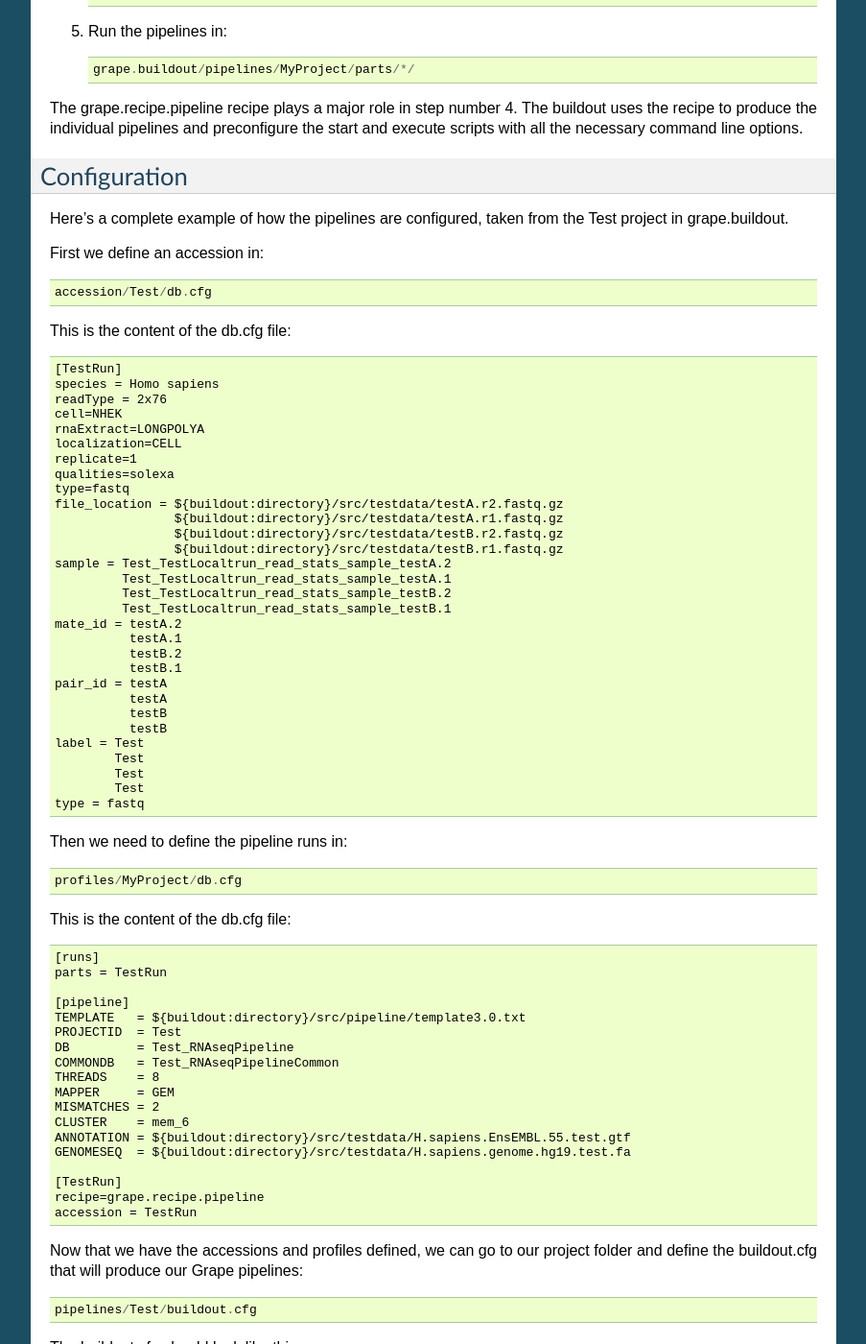
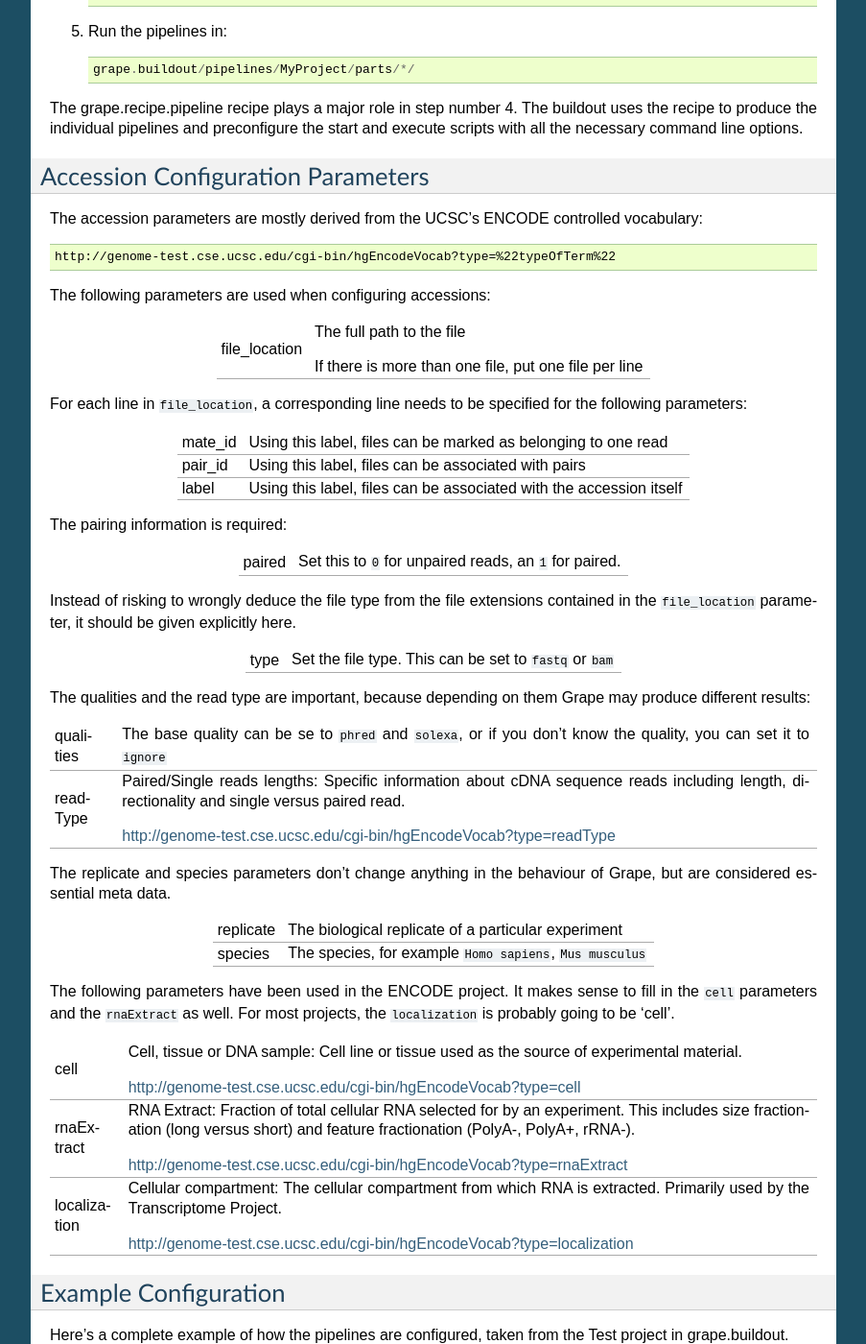
Before and after one commit to rna-seq/grape.recipe.pipeline, a Sphinx documentation site: the page built from docs/source/index.rst, in a window 1280 px wide and 1400 px high, scrolled down 862 px. Shown: the whole window at 96% size, without its empty margins (198-1101 px from the left). Built offline with Sphinx 7.4.7, drawn with Linux system fonts in a browser that asks for light colours; some of the changed text lies outside the part shown.

Commit message:
=accession configuration

```diff
--- a/docs/source/index.rst
+++ b/docs/source/index.rst
@@ -58,8 +58,85 @@ The buildout uses the recipe to produce the individual pipelines and
 preconfigure the start and execute scripts with all the necessary command
 line options.
 
-Configuration
--------------
+Accession Configuration Parameters
+----------------------------------
+
+The accession parameters are mostly derived from the UCSC's ENCODE controlled vocabulary::
+
+    http://genome-test.cse.ucsc.edu/cgi-bin/hgEncodeVocab?type=%22typeOfTerm%22
+
+The following parameters are used when configuring accessions:
+
+============= ====================================================================
+file_location The full path to the file
+
+              If there is more than one file, put one file per line
+============= ====================================================================
+
+For each line in ``file_location``, a corresponding line needs to be specified for the
+following parameters:
+
+============= ====================================================================
+mate_id       Using this label, files can be marked as belonging to one read
+pair_id       Using this label, files can be associated with pairs
+label         Using this label, files can be associated with the accession itself
+============= ====================================================================
+
+The pairing information is required:
+
+============= ===========================================================================
+paired        Set this to ``0`` for unpaired reads, an ``1`` for paired.
+============= ===========================================================================
+
+Instead of risking to wrongly deduce the file type from the file extensions contained
+in the ``file_location`` parameter, it should be given explicitly here.
+
+============= ===========================================================================
+type          Set the file type. This can be set to ``fastq`` or ``bam``
+============= ===========================================================================
+
+The qualities and the read type are important, because depending on them Grape may produce
+different results:
+
+============= ===========================================================================
+qualities     The base quality can be se to ``phred`` and ``solexa``, or if you don't
+              know the quality, you can set it to ``ignore``
+readType      Paired/Single reads lengths: Specific information about cDNA sequence
+              reads including length, directionality and single versus paired read.
+
+              http://genome-test.cse.ucsc.edu/cgi-bin/hgEncodeVocab?type=readType
+============= ===========================================================================
+
+The replicate and species parameters don't change anything in the behaviour of Grape,
+but are considered essential meta data.
+
+============= ===========================================================================
+replicate     The biological replicate of a particular experiment
+species       The species, for example ``Homo sapiens``, ``Mus musculus``
+============= ===========================================================================
+
+The following parameters have been used in the ENCODE project. It makes sense to
+fill in the ``cell`` parameters and the ``rnaExtract`` as well. For most projects,
+the ``localization`` is probably going to be 'cell'.
+
+============  ===========================================================================
+cell          Cell, tissue or DNA sample: Cell line or tissue used as the source of
+              experimental material.
+
+              http://genome-test.cse.ucsc.edu/cgi-bin/hgEncodeVocab?type=cell
+rnaExtract    RNA Extract: Fraction of total cellular RNA selected for by an experiment.
+              This includes size fractionation (long versus short) and feature
+              fractionation (PolyA-, PolyA+, rRNA-).
+
+              http://genome-test.cse.ucsc.edu/cgi-bin/hgEncodeVocab?type=rnaExtract
+localization  Cellular compartment: The cellular compartment from which RNA is extracted.
+              Primarily used by the Transcriptome Project.
+
+              http://genome-test.cse.ucsc.edu/cgi-bin/hgEncodeVocab?type=localization
+============  ===========================================================================
+
+Example Configuration
+---------------------
 
 Here's a complete example of how the pipelines are configured, taken from the
 Test project in grape.buildout.
@@ -100,6 +177,7 @@ This is the content of the db.cfg file::
           Test
           Test
   type = fastq
+  paired = 1
 
 Then we need to define the pipeline runs in::
 
```
